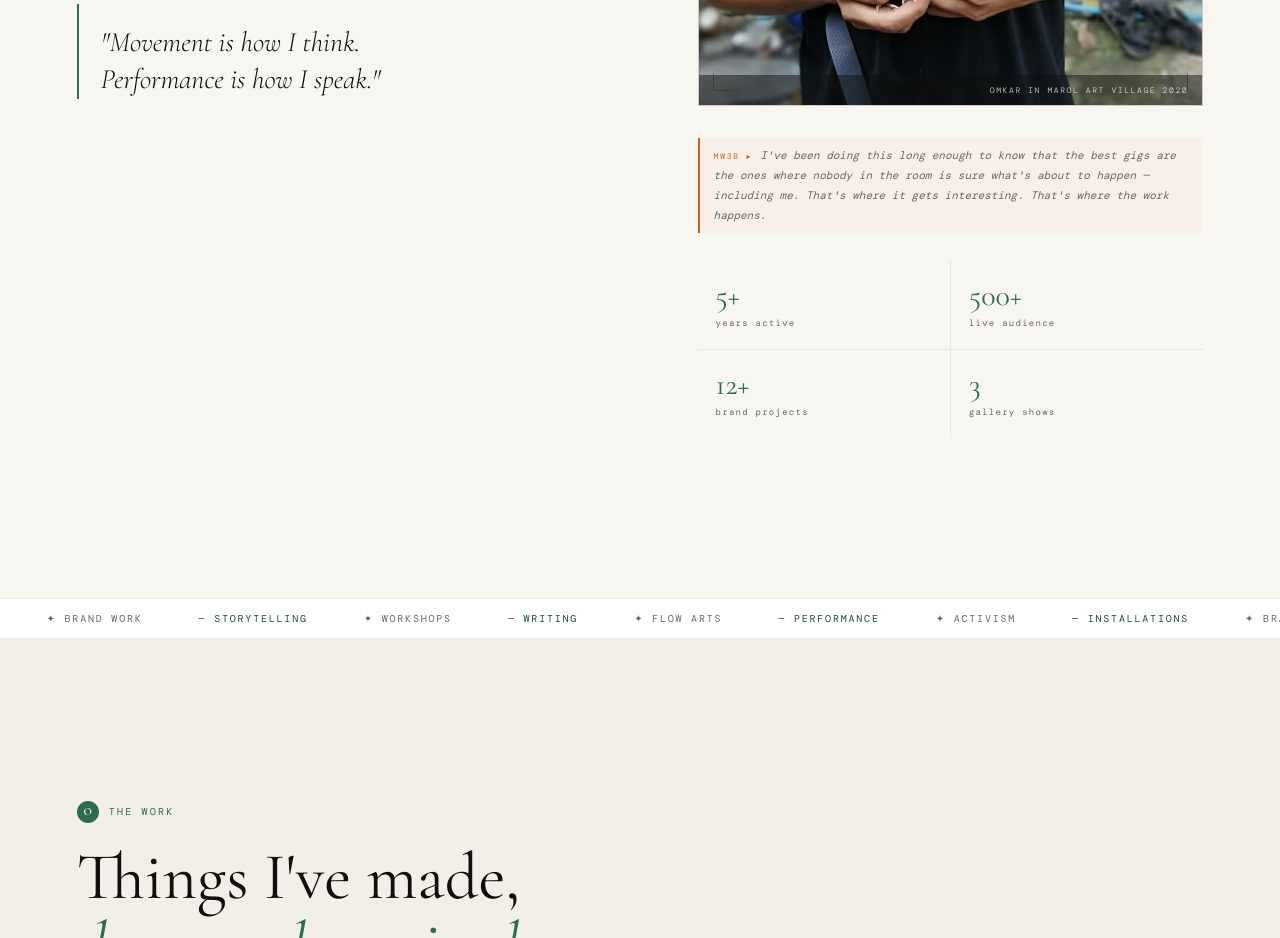
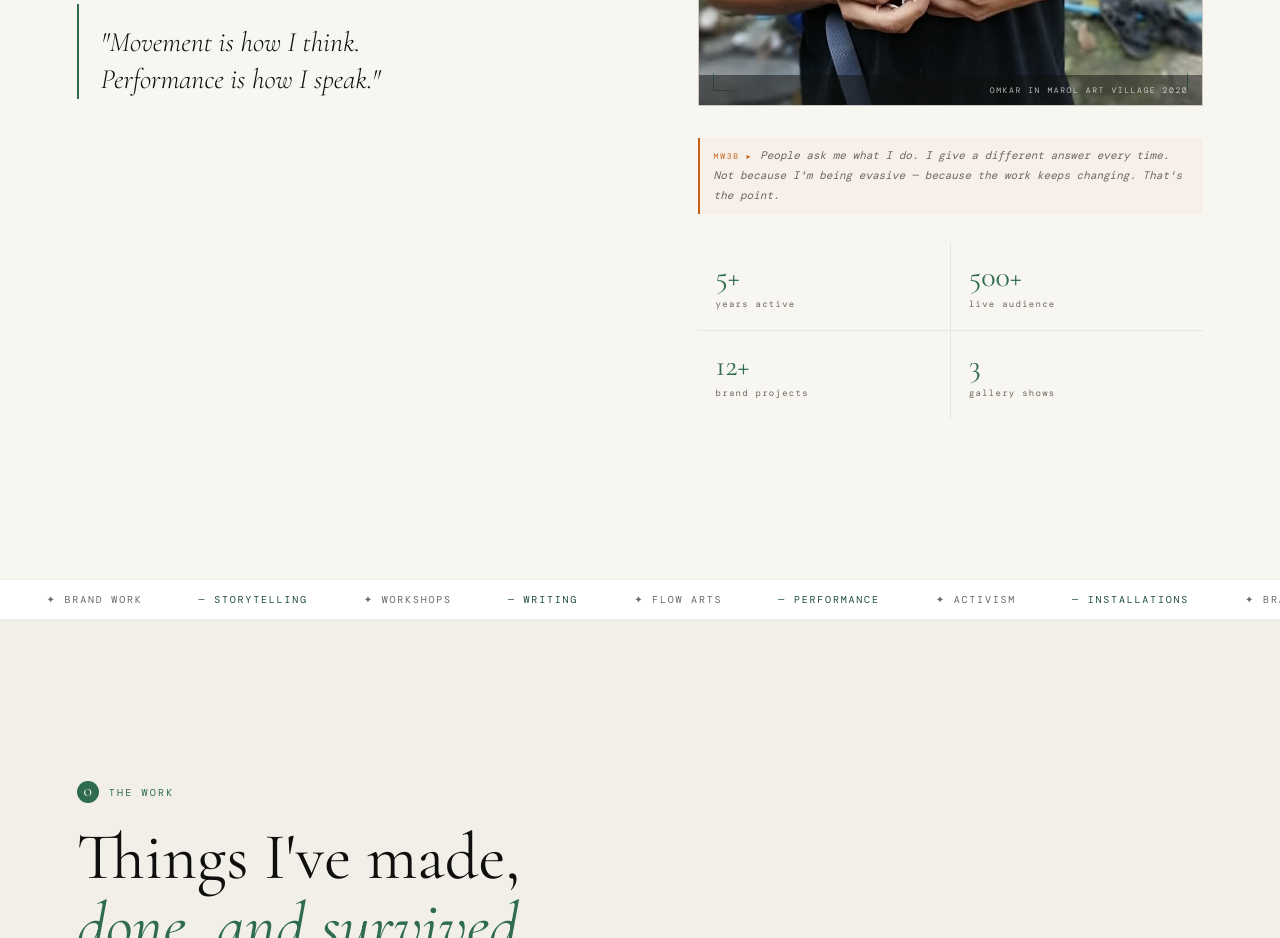
Before and after one commit to omkardhara/Website, a React (Create React App) app: page / in a window 1280 px wide. Shown: the part 1600-2538 px from the top of the page. Built offline with nearby package versions, Linux system fonts and the light colour scheme; a web font is replaced by a local one.

Commit message:
Update App.js

```diff
--- a/src/App.js
+++ b/src/App.js
@@ -1534,10 +1534,7 @@ function About() {
 
            {/* MW3B voice block — ember identity, distinct from OD's green */}
             <MW3BAside style={{ marginBottom: "28px" }}>
-              I've been doing this long enough to know that the best gigs are
-              the ones where nobody in the room is sure what's about to happen
-              — including me. That's where it gets interesting. That's where
-              the work happens.
+              People ask me what I do. I give a different answer every time. Not because I'm being evasive — because the work keeps changing. That's the point.
             </MW3BAside>
 
             {/* Stat grid */}
```
